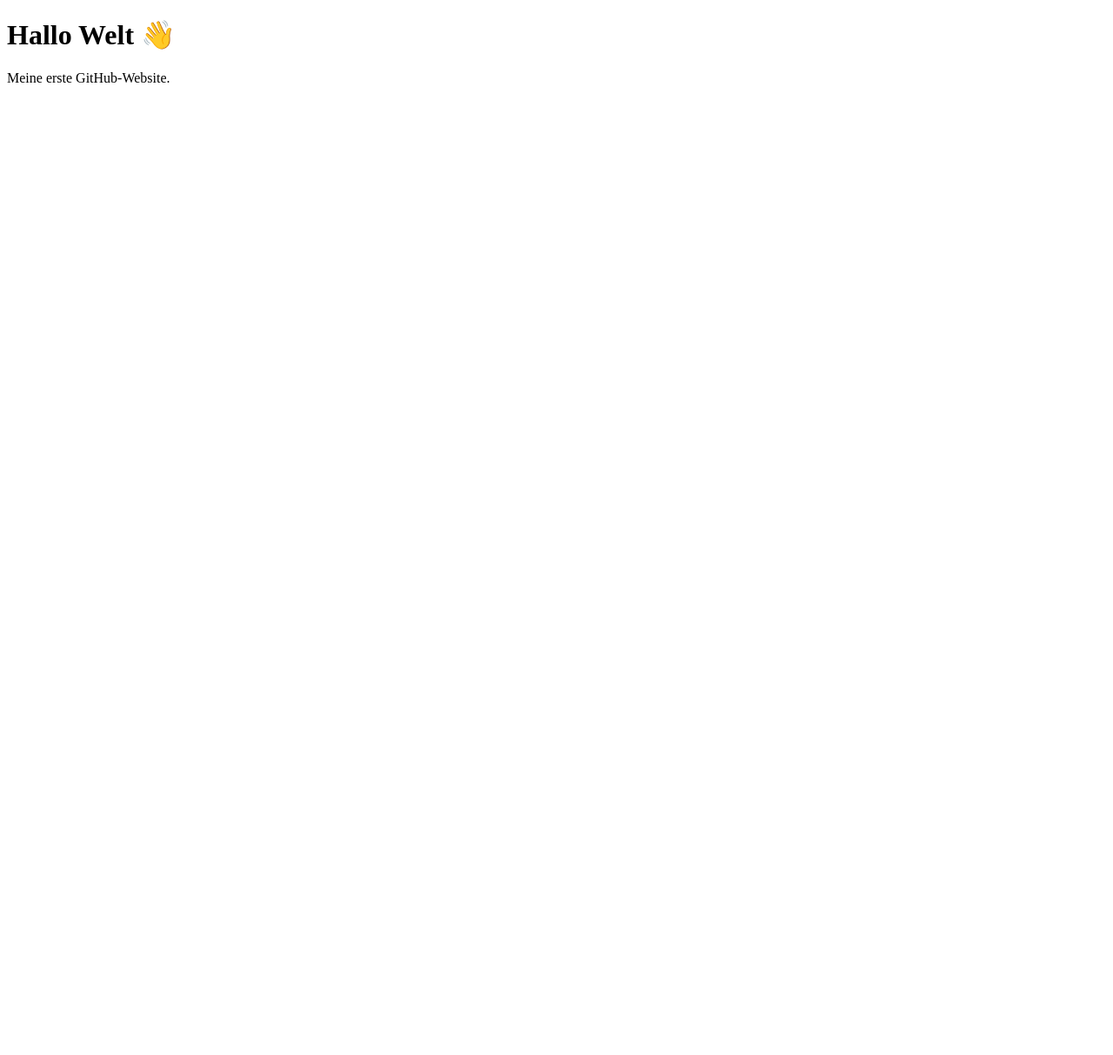
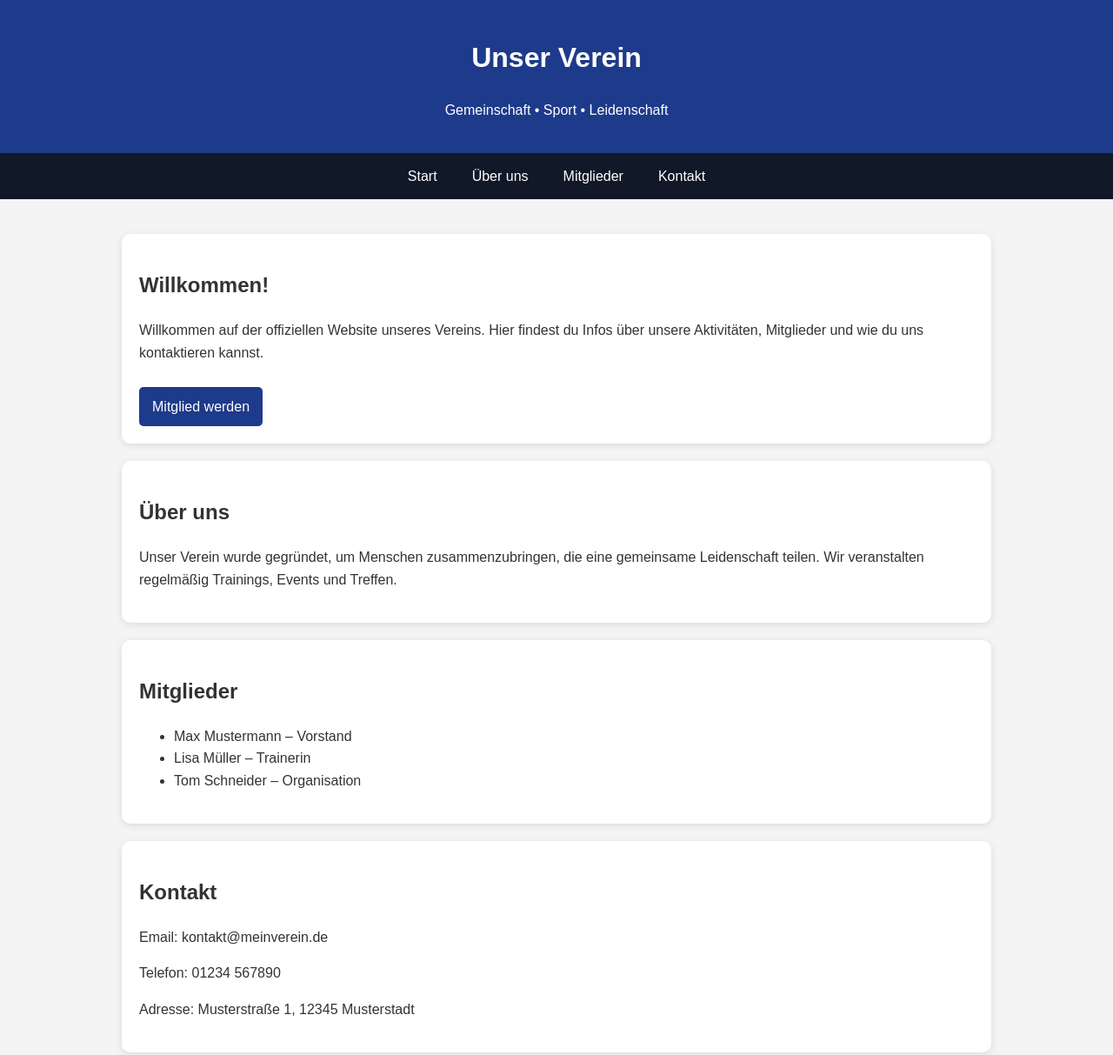
Before and after one commit to mehmedsarp98/JFG-Schnaittachtal.github.io, a plain HTML site: page index.html in a window 1280 px wide. Shown: the top 1213 px of the page at 87% size. Before the commit the page ends 800 px from the top, so only its background shows below. Drawn offline with Linux system fonts and the light colour scheme.

Commit message:
Update index.html

```diff
--- a/index.html
+++ b/index.html
@@ -2,10 +2,133 @@
 <html lang="de">
 <head>
   <meta charset="UTF-8">
-  <title>Meine Website</title>
+  <meta name="viewport" content="width=device-width, initial-scale=1.0">
+  <title>Unser Verein</title>
+  <style>
+    body {
+      margin: 0;
+      font-family: Arial, sans-serif;
+      line-height: 1.6;
+      background: #f4f4f4;
+      color: #333;
+    }
+
+    header {
+      background: #1e3a8a;
+      color: white;
+      padding: 20px;
+      text-align: center;
+    }
+
+    nav {
+      background: #111827;
+      display: flex;
+      justify-content: center;
+      flex-wrap: wrap;
+    }
+
+    nav a {
+      color: white;
+      padding: 14px 20px;
+      text-decoration: none;
+    }
+
+    nav a:hover {
+      background: #374151;
+    }
+
+    .container {
+      max-width: 1000px;
+      margin: auto;
+      padding: 20px;
+    }
+
+    .card {
+      background: white;
+      padding: 20px;
+      margin: 20px 0;
+      border-radius: 10px;
+      box-shadow: 0 2px 8px rgba(0,0,0,0.1);
+    }
+
+    footer {
+      background: #111827;
+      color: white;
+      text-align: center;
+      padding: 15px;
+      margin-top: 30px;
+    }
+
+    .btn {
+      display: inline-block;
+      padding: 10px 15px;
+      background: #1e3a8a;
+      color: white;
+      text-decoration: none;
+      border-radius: 5px;
+      margin-top: 10px;
+    }
+
+    .btn:hover {
+      background: #374151;
+    }
+  </style>
 </head>
+
 <body>
-  <h1>Hallo Welt 👋</h1>
-  <p>Meine erste GitHub-Website.</p>
+
+<header>
+  <h1>Unser Verein</h1>
+  <p>Gemeinschaft • Sport • Leidenschaft</p>
+</header>
+
+<nav>
+  <a href="#start">Start</a>
+  <a href="#ueber">Über uns</a>
+  <a href="#mitglieder">Mitglieder</a>
+  <a href="#kontakt">Kontakt</a>
+</nav>
+
+<div class="container">
+
+  <section id="start" class="card">
+    <h2>Willkommen!</h2>
+    <p>
+      Willkommen auf der offiziellen Website unseres Vereins.
+      Hier findest du Infos über unsere Aktivitäten, Mitglieder und wie du uns kontaktieren kannst.
+    </p>
+    <a class="btn" href="#kontakt">Mitglied werden</a>
+  </section>
+
+  <section id="ueber" class="card">
+    <h2>Über uns</h2>
+    <p>
+      Unser Verein wurde gegründet, um Menschen zusammenzubringen, die eine gemeinsame Leidenschaft teilen.
+      Wir veranstalten regelmäßig Trainings, Events und Treffen.
+    </p>
+  </section>
+
+  <section id="mitglieder" class="card">
+    <h2>Mitglieder</h2>
+    <ul>
+      <li>Max Mustermann – Vorstand</li>
+      <li>Lisa Müller – Trainerin</li>
+      <li>Tom Schneider – Organisation</li>
+    </ul>
+  </section>
+
+  <section id="kontakt" class="card">
+    <h2>Kontakt</h2>
+    <p>Email: kontakt@meinverein.de</p>
+    <p>Telefon: 01234 567890</p>
+    <p>Adresse: Musterstraße 1, 12345 Musterstadt</p>
+  </section>
+
+</div>
+
+<footer>
+  <p>© 2026 Unser Verein – Alle Rechte vorbehalten</p>
+</footer>
+
 </body>
 </html>
```
